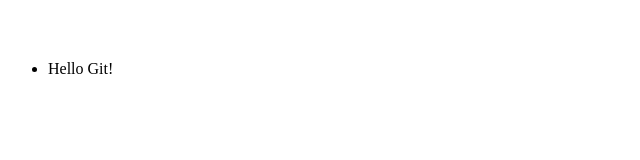
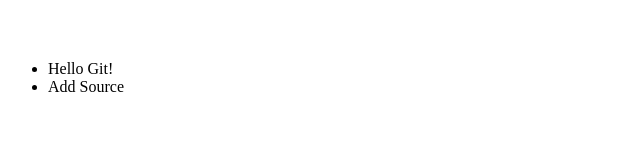
Before and after one commit to jelee96/opentutorials_git_jelee, a plain HTML site: page index.html in a window 1280 px wide. Shown: the full height of the page, 0-640 px from the left. Drawn offline with Linux system fonts and the light colour scheme.

Commit message:
Add Source 추가

```diff
--- a/index.html
+++ b/index.html
@@ -5,6 +5,7 @@
     <body>
         <ul>
             <li>Hello Git!</li>
+			<li>Add Source</li>
         </ul>
     </body>
 </html>
```
